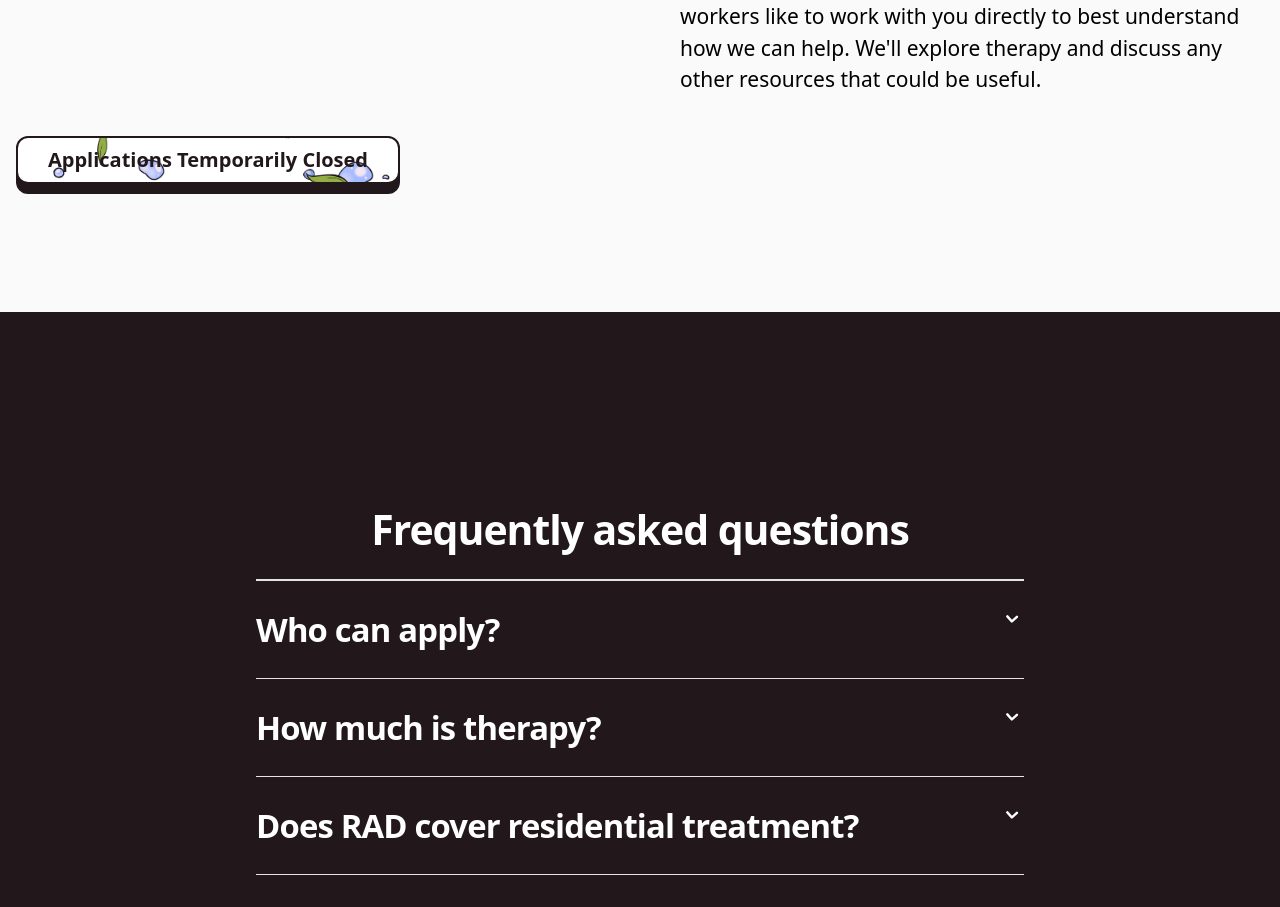
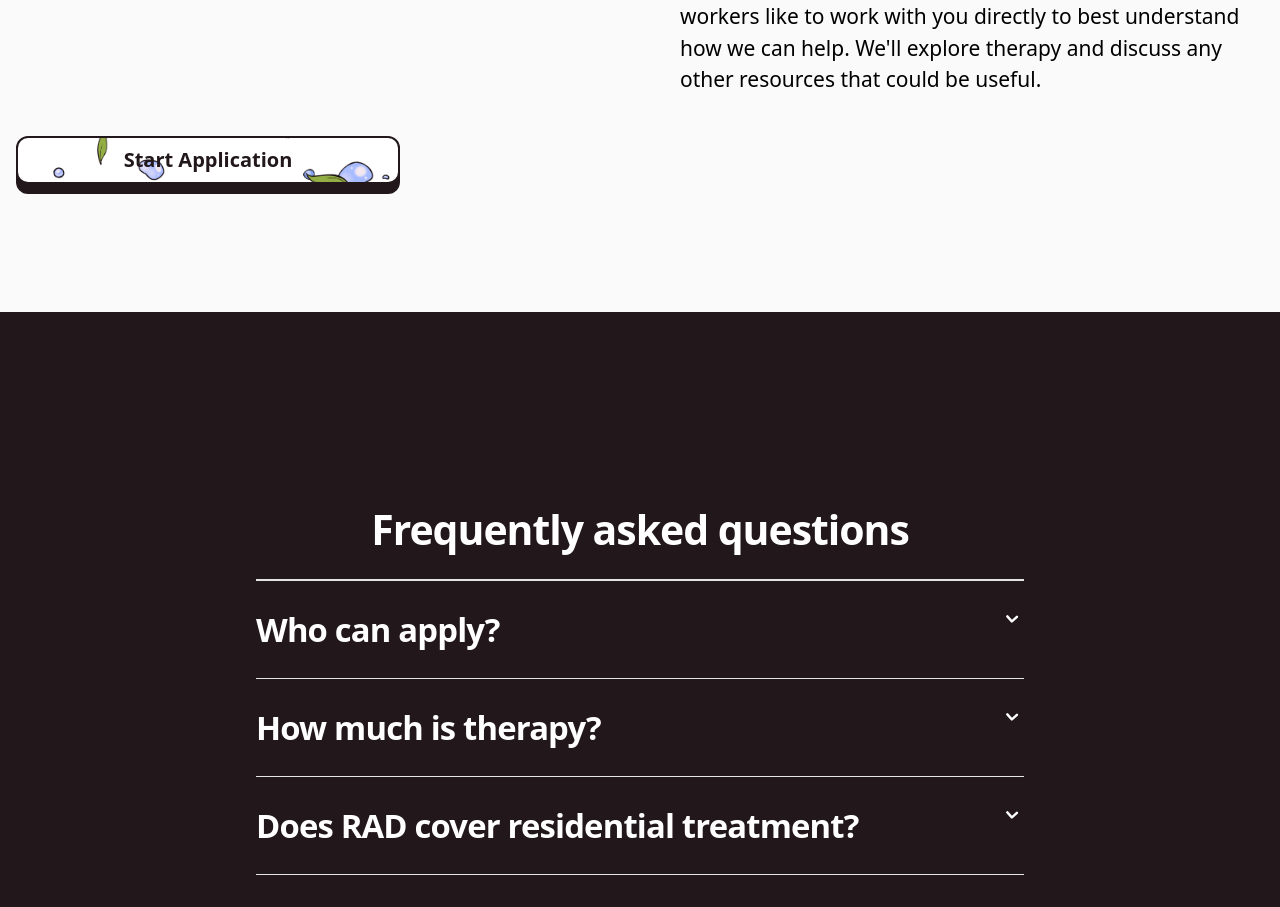
Before and after one commit to OpenSourceRaidGuild/youarerad, a Next.js app: page /therapy in a window 1280 px wide. Shown: the part 1441-2348 px from the top of the page. Built offline with nearby package versions, Linux system fonts and the light colour scheme.

Commit message:
Care open

```diff
--- a/pages/therapy.js
+++ b/pages/therapy.js
@@ -106,7 +106,7 @@ if you are seeking help but don't want to go from therapist to therapist trying
                 media={<VideoPlayer publicId="General%20Media/therapistfinder" />}
               />
             </div>
-            <Button linkTo="/">Applications Temporarily Closed</Button>
+            <Button linkTo="https://intakeq.com/new/KT5Fej/ttVScO">Start Application</Button>
           </Lazysections>
         </section>
       </div>
```
